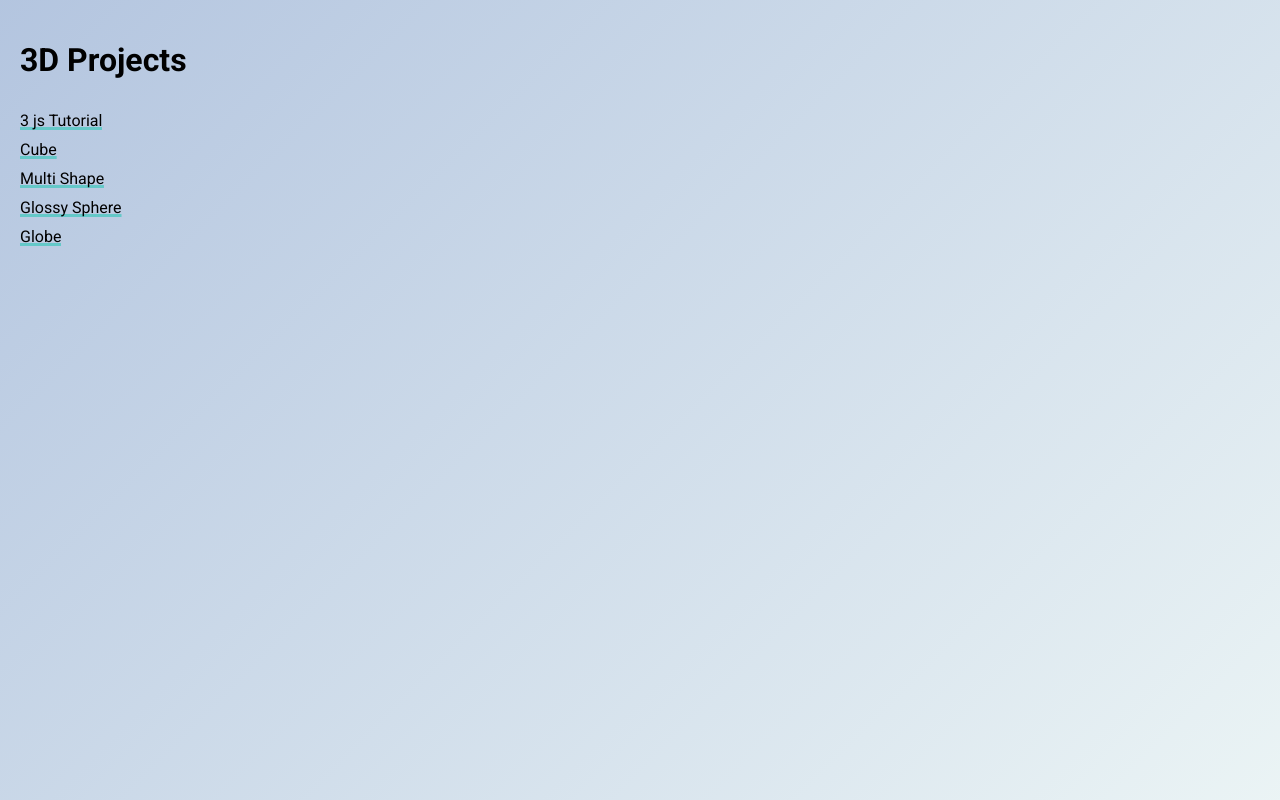
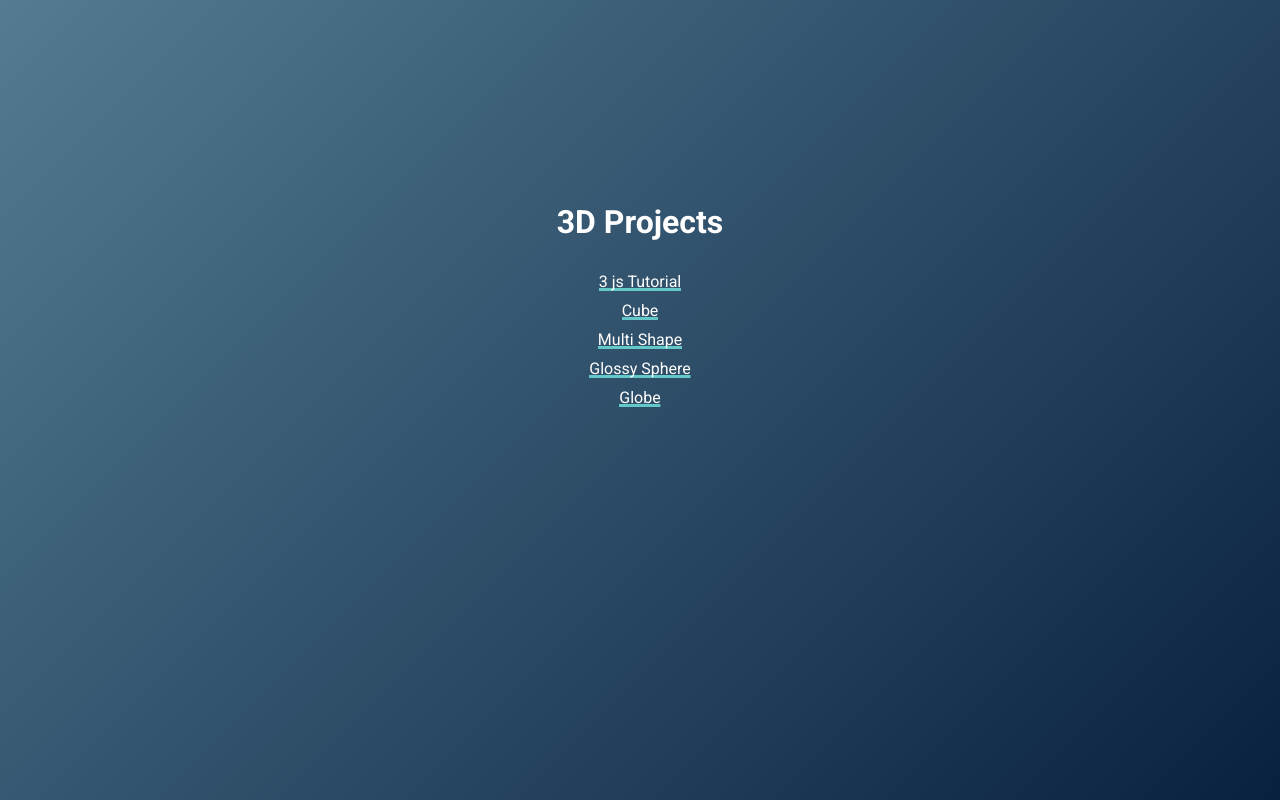
Before and after one commit to Babu-Mohammed-Izhan/3d-globe, a React (Vite) app: page / in a window 1280 px wide. Built offline with nearby package versions, Linux system fonts and the light colour scheme.

Commit message:
fix styles

```diff
--- a/src/app.css
+++ b/src/app.css
@@ -1,26 +1,26 @@
 .projects-wrapper {
   height: 100vh;
-  background: hsla(186, 33%, 94%, 1);
+  background: hsla(213, 77%, 14%, 1);
 
   background: linear-gradient(
     135deg,
-    hsla(186, 33%, 94%, 1) 0%,
-    hsla(216, 41%, 79%, 1) 100%
+    hsla(213, 77%, 14%, 1) 0%,
+    hsla(202, 27%, 45%, 1) 100%
   );
 
   background: -moz-linear-gradient(
     135deg,
-    hsla(186, 33%, 94%, 1) 0%,
-    hsla(216, 41%, 79%, 1) 100%
+    hsla(213, 77%, 14%, 1) 0%,
+    hsla(202, 27%, 45%, 1) 100%
   );
 
   background: -webkit-linear-gradient(
     135deg,
-    hsla(186, 33%, 94%, 1) 0%,
-    hsla(216, 41%, 79%, 1) 100%
+    hsla(213, 77%, 14%, 1) 0%,
+    hsla(202, 27%, 45%, 1) 100%
   );
 
-  filter: progid: DXImageTransform.Microsoft.gradient( startColorstr="#ebf4f5", endColorstr="#b5c6e0", GradientType=1 );
+  filter: progid: DXImageTransform.Microsoft.gradient( startColorstr="#08203E", endColorstr="#557C93", GradientType=1 );
 
   font-family: "Roboto", serif;
 }
--- a/src/home/Home.tsx
+++ b/src/home/Home.tsx
@@ -5,7 +5,7 @@ import "./home.css";
 const Home = () => {
   return (
     <div className="home-wrapper">
-      <h1>3D Projects</h1>
+      <h1 className="home-title">3D Projects</h1>
       <NavLink className="home-link" to="/tutorial" end>
         3 js Tutorial
       </NavLink>
--- a/src/home/home.css
+++ b/src/home/home.css
@@ -1,13 +1,20 @@
 .home-wrapper {
   padding: 20px;
   display: flex;
-  align-items: start;
+  align-items: center;
   justify-content: center;
   flex-direction: column;
+  min-height: 70vh;
 }
 
 .home-link {
-  color: inherit;
+  color: white;
+  text-decoration: none;
+  margin-top: 10px;
+}
+
+.home-title {
+  color: white;
   text-decoration: none;
   margin-top: 10px;
 }
```
